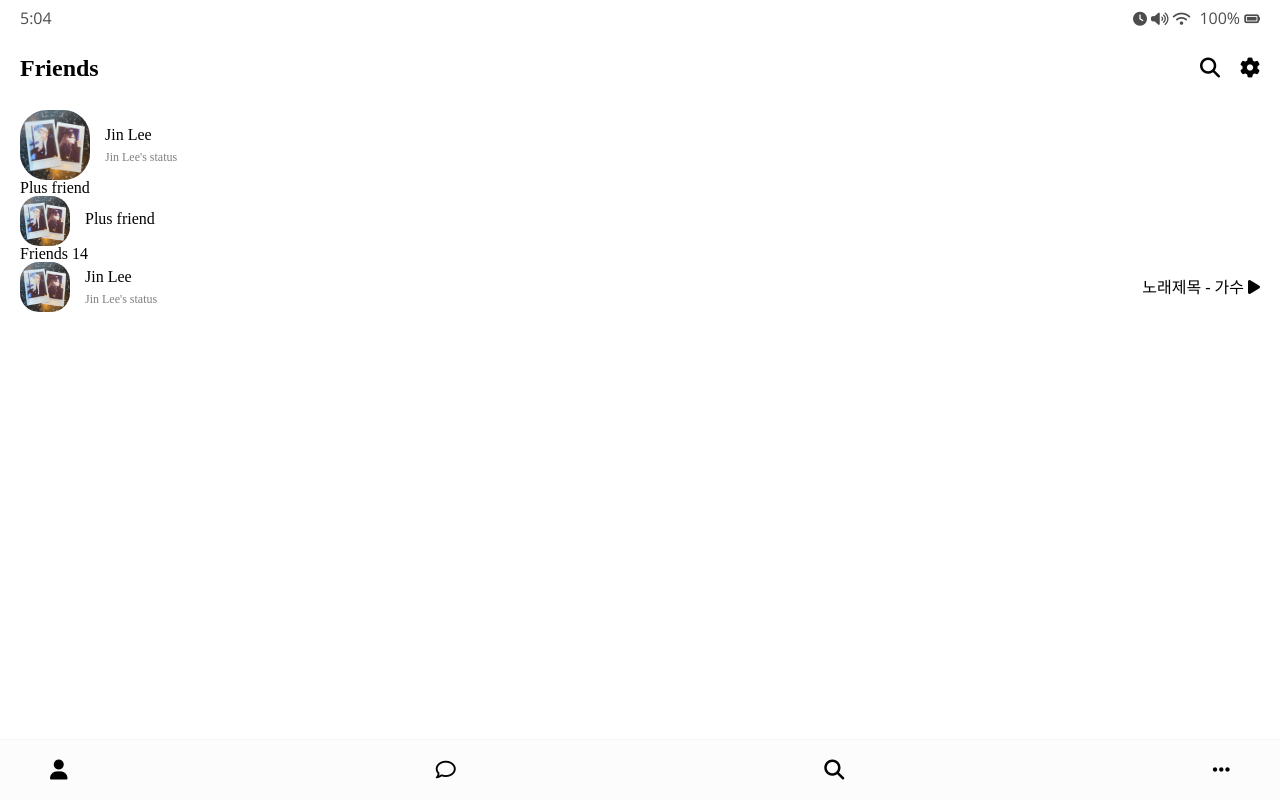
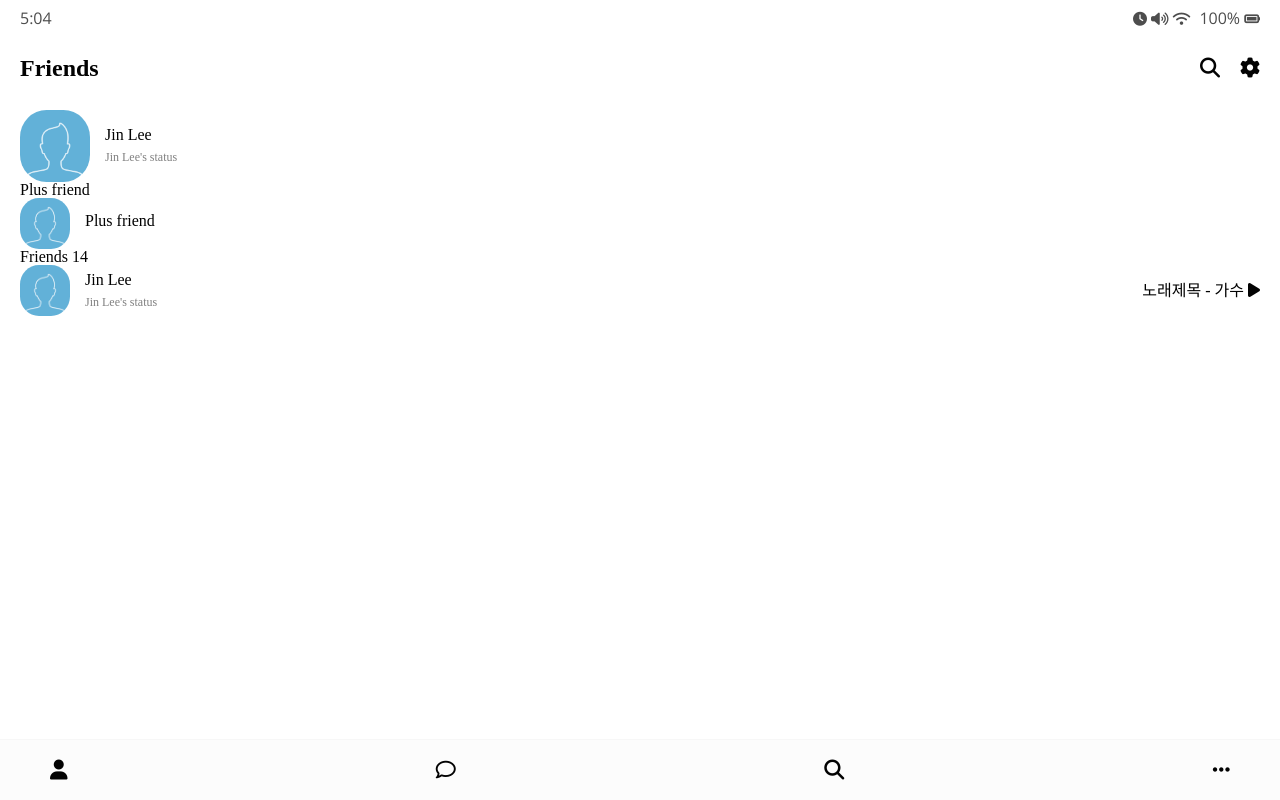
Before and after one commit to Jin-S-Lee/kakao-clone, a plain HTML site: page friends.html in a window 1280 px wide. Drawn offline with nearby package versions, Linux system fonts and the light colour scheme.

Commit message:
image change

```diff
--- a/friends.html
+++ b/friends.html
@@ -40,7 +40,7 @@
       <header class="friends__header">
         <div class="friends__friend friend friend--lg">
           <div class="friend__column">
-            <img src="images/avatar.jpg" class="g-avatar friend__avatar" />
+            <img src="images/avatar.png" class="g-avatar friend__avatar" />
             <div class="friend__content">
               <span class="friend__name">Jin Lee</span>
               <span class="friend__status">Jin Lee's status</span>
@@ -52,7 +52,7 @@
         <h5 class="friends__plus-title">Plus friend</h5>
         <div class="friends__friend friend">
           <div class="friend__column">
-            <img src="images/avatar.jpg" class="friend__avatar" />
+            <img src="images/avatar.png" class="friend__avatar" />
             <div class="friend__content">
               <span class="friend__name">Plus friend</span>
             </div>
@@ -64,7 +64,7 @@
 
         <li class="friends__friend friend friend--lg">
           <div class="friend__column">
-            <img src="images/avatar.jpg" class="friend__avatar" />
+            <img src="images/avatar.png" class="friend__avatar" />
             <div class="friend__content">
               <span class="friend__name">Jin Lee</span>
               <span class="friend__status">Jin Lee's status</span>
```
Also changed, not shown: chat.html (+1 -1 lines), find.html (+1 -1 lines), index.html (+1 -1 lines), more.html (+1 -1 lines), images/avatar.jpg (deleted), images/avatar.png (added).
